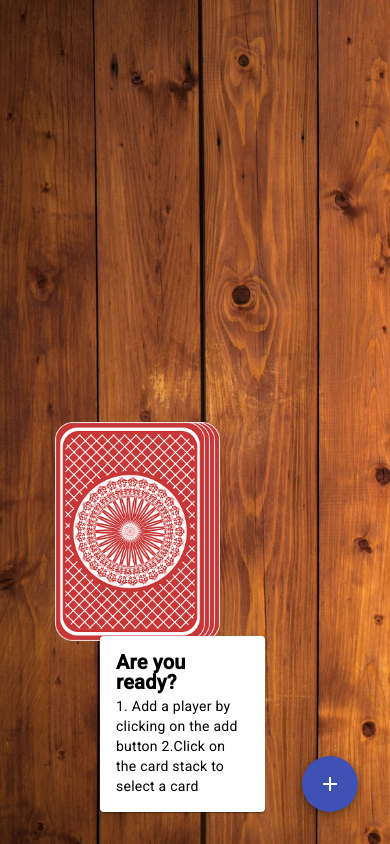
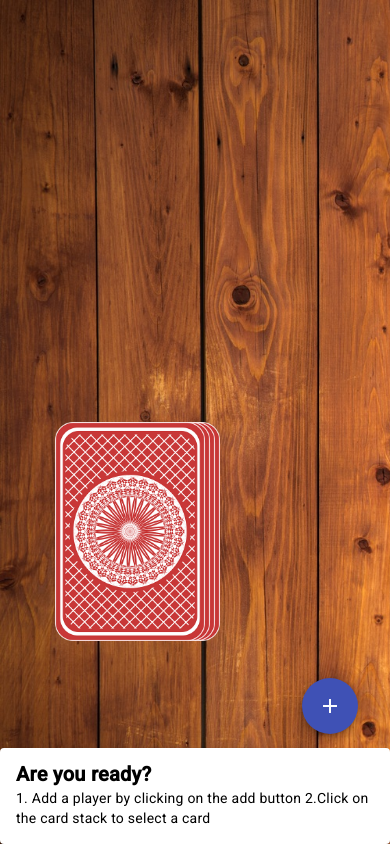
Before and after one commit to KevinAmmerman/ring_of_fire, an Angular app: page /game in a window 390 px wide. Built offline with nearby package versions, Linux system fonts and the light colour scheme.

Commit message:
task window and button responsiv

```diff
--- a/src/app/game-task-card/game-task-card.component.ts
+++ b/src/app/game-task-card/game-task-card.component.ts
@@ -28,9 +28,9 @@ export class GameTaskCardComponent {
 
   ngOnChanges() {
     if(this.card) {
-      let cardNumber = this.card.split('_')[1];
-      this.title = this.cardAction[cardNumber].title;
-      this.description = this.cardAction[cardNumber].description;
+      let cardNumber:any = this.card.split('_')[1];
+      this.title = this.cardAction[cardNumber-1].title;
+      this.description = this.cardAction[cardNumber-1].description;
     }
   }
 }
--- a/src/app/game/game.component.scss
+++ b/src/app/game/game.component.scss
@@ -11,6 +11,7 @@
 .card_stack {
     position: relative;
     margin-left: 50px;
+
     img {
         width: 150px;
         height: auto;
@@ -74,3 +75,17 @@
     left: 100px;
     right: 125px;
 }
+
+@media (max-width: 800px) {
+
+    .stick_bottom {
+        position: absolute;
+        bottom: 0;
+        left: 0;
+        right: 0;
+    }
+
+    .add_player_btn {
+        bottom: 110px;
+    }
+}
```
